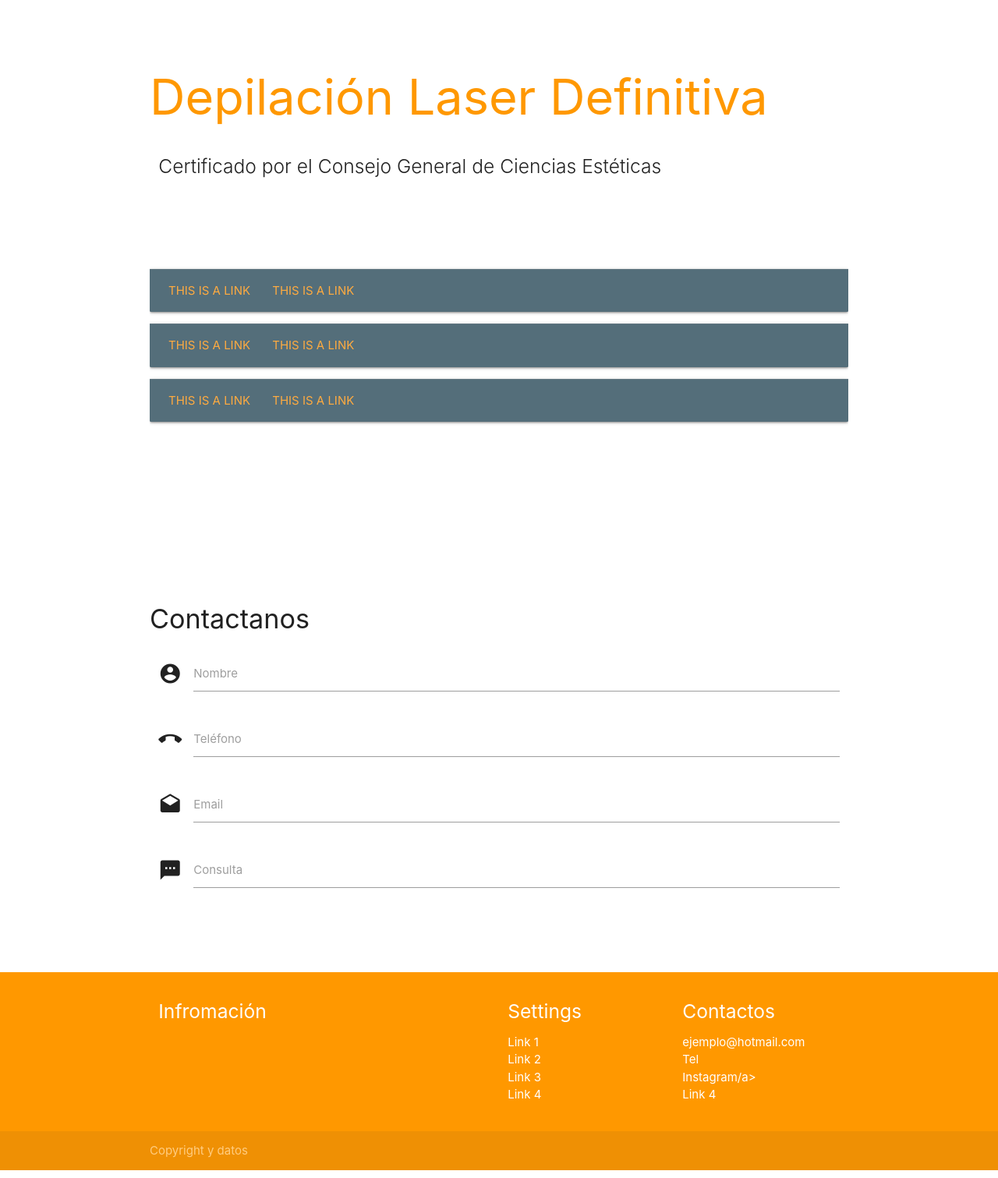
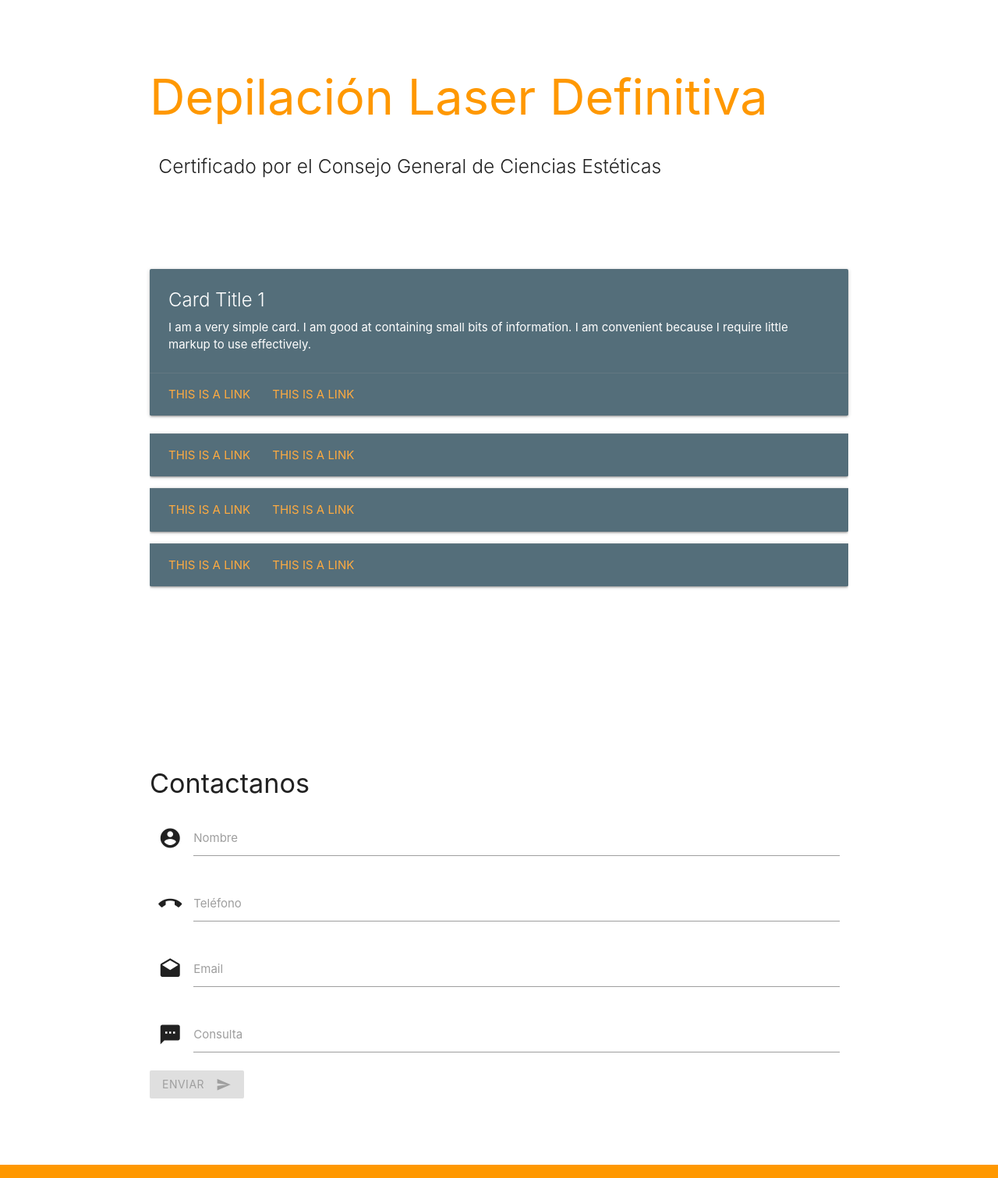
Before and after one commit to testtiger91/template2, a plain HTML site: page index.html in a window 1280 px wide. Shown: the part 107-1618 px from the top of the page at 78% size. Drawn offline with nearby package versions, Linux system fonts and the light colour scheme.

Commit message:
Update index.html

```diff
--- a/index.html
+++ b/index.html
@@ -106,9 +106,20 @@
 </div>
 </div>
 </div> -->
-
+<div class="card blue-grey darken-1">
+<div class="card-content white-text">
+  <span class="card-title">Card Title 1</span>
+  <p>I am a very simple card. I am good at containing small bits of information.
+    I am convenient because I require little markup to use effectively.</p>
+  </div>
+  <div class="card-action">
+    <a href="#">This is a link</a>
+    <a href="#">This is a link</a>
+  </div>
+</div>
 <div class="carousel">
-  <a class="carousel-item" href="#one!">  <div class="card blue-grey darken-1">
+  <a class="carousel-item" href="#one!">
+    <div class="card blue-grey darken-1">
     <div class="card-content white-text">
       <span class="card-title">Card Title 1</span>
       <p>I am a very simple card. I am good at containing small bits of information.
@@ -147,7 +158,7 @@
 
     </div>
 
-
+    <form class="" action="" method="post">
       <div class="row" id="contacto">
         <h4>Contactanos</h4>
         <div class="col s12">
@@ -172,9 +183,14 @@
               <input type="text" id="autocomplete-input" class="autocomplete">
               <label for="autocomplete-input">Consulta</label>
             </div>
+            <button disabled class="btn waves-effect waves-light" type="submit" name="action" id="enviar-form">Enviar
+              <i class="material-icons right">send</i>
+            </button>
           </div>
         </div>
       </div>
+    </form>
+
 
     <!-- Carousel-->
 
@@ -230,6 +246,15 @@
 
     $('.dropdown-trigger').dropdown();
 
+    function validateEmail(email) {
+      var re = /^(([^<>()\[\]\\.,;:\s@"]+(\.[^<>()\[\]\\.,;:\s@"]+)*)|(".+"))@((\[[0-9]{1,3}\.[0-9]{1,3}\.[0-9]{1,3}\.[0-9]{1,3}\])|(([a-zA-Z\-0-9]+\.)+[a-zA-Z]{2,}))$/;
+      return re.test(email.toLowerCase());
+    }
+
+    $('#enviar-form').click(function(){
+
+    })
+
     </script>
 
   </body>
```
Lines whose indentation alone changed are shown as unchanged.
